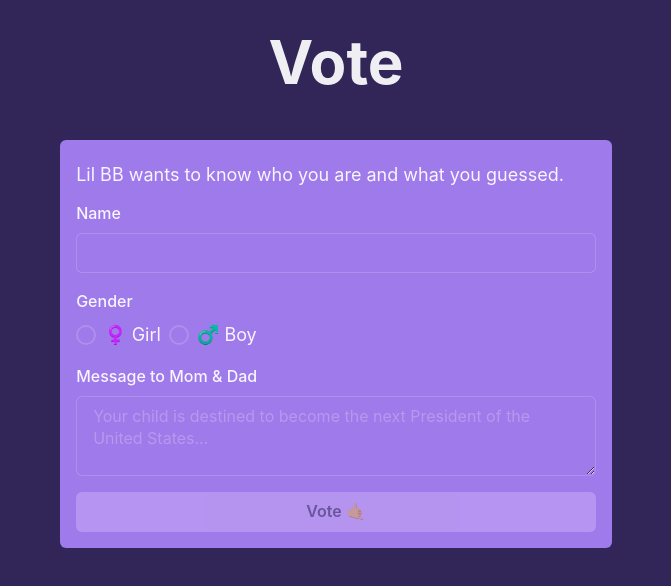
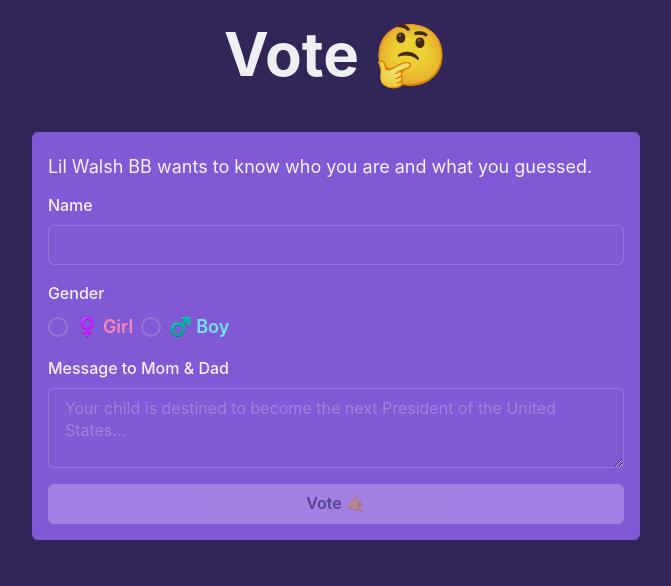
Before and after one commit to jimmyshaka/jcubed, a Next.js app: page /vote in a window 1280 px wide. Shown: the top 586 px of the page, without its empty margins (304-975 px from the left). Built offline with nearby package versions, Linux system fonts and the light colour scheme.

Commit message:
Continue improving overall styling of app

```diff
--- a/pages/index.js
+++ b/pages/index.js
@@ -6,10 +6,10 @@ import { Card, Layout } from '../src/components'
 
 export default function Home() {
   return (
-    <Layout title="Gender Reveal Party">
+    <Layout title="Walsh ♀️♂️ Party">
       <Stack marginTop="2em" spacing={8}>
-        <Card href="/vote">Vote</Card>
-        <Card href="/results">See results</Card>
+        <Card href="/vote">Guess Gender⁉️</Card>
+        <Card href="/results">See Results 🥳</Card>
       </Stack>
     </Layout>
   )
--- a/pages/vote.js
+++ b/pages/vote.js
@@ -9,6 +9,7 @@ import {
   RadioGroup,
   Radio,
   Textarea,
+  Text,
 } from '@chakra-ui/react'
 import { useState } from 'react'
 import { isNil } from 'lodash'
@@ -42,19 +43,19 @@ export default function Voter() {
   const formNotValid = isNil(name) || isNil(gender)
 
   return (
-    <Layout title="Vote">
+    <Layout title="Vote 🤔">
       <FormControl
         margin="1em"
         display="flex"
         flexDirection="column"
-        backgroundColor="purple.400"
-        minHeight="40vh"
+        backgroundColor="purple.500"
+        minHeight="50vh"
         borderRadius="md"
         marginTop="2em"
         padding="1em"
       >
         <FormHelperText fontSize="lg" color="purple.lightest">
-          Lil BB wants to know who you are and what you guessed.
+          Lil Walsh BB wants to know who you are and what you guessed.
         </FormHelperText>
         <FormLabel htmlFor="name" marginTop="1em">
           Name
@@ -63,7 +64,7 @@ export default function Voter() {
           id="name"
           type="text"
           value={name || ''}
-          focusBorderColor="purple.200"
+          focusBorderColor="purple.300"
           onChange={handleInputChange}
         />
         <FormLabel htmlFor="gender" marginTop="1em">
@@ -72,10 +73,11 @@ export default function Voter() {
         <RadioGroup id="gender" onChange={setGender} value={gender}>
           <Stack direction="row">
             <Radio size="lg" value="girl" colorScheme="pink">
-              ♀️ Girl
+            <Text color="pink.300" fontWeight="semibold">♀️ Girl</Text>
+
             </Radio>
             <Radio size="lg" value="boy" colorScheme="blue">
-              ♂️ Boy
+              <Text color="cyan.300" fontWeight="semibold">♂️ Boy</Text>
             </Radio>
           </Stack>
         </RadioGroup>
@@ -83,8 +85,9 @@ export default function Voter() {
           Message to Mom & Dad
         </FormLabel>
         <Textarea
-          focusBorderColor="purple.200"
+          focusBorderColor="purple.300"
           placeholder="Your child is destined to become the next President of the United States..."
+          color="purple.100"
           onChange={handleMessageToParents}
         />
         <Spacer />
--- a/src/components/Card.js
+++ b/src/components/Card.js
@@ -6,12 +6,16 @@ export default function Card({ children, ...rest }) {
       display="flex"
       justifyContent="center"
       alignItems="center"
-      backgroundColor="blue.400"
+      backgroundColor="purple.500"
       borderRadius="8px"
-      color="blue.50"
-      height="6em"
+      borderColor="cyan.300"
+      borderWidth={4}
+      color="cyan.300"
+      height="7em"
       width="12em"
+      padding="0.25em"
       fontSize="2xl"
+      _hover={{ backgroundColor: 'purple.400' }}
       as={Link}
       {...rest}
     >
--- a/src/components/Layout.js
+++ b/src/components/Layout.js
@@ -4,7 +4,7 @@ import Head from 'next/head'
 export default function Layout({ children, title }) {
   return (
     <>
-      <Center flexDirection="column" margin="2em">
+      <Center flexDirection="column" margin="1.5em">
         <Head>
           <title>{title}</title>
         </Head>
--- a/src/theme.js
+++ b/src/theme.js
@@ -12,7 +12,7 @@ const theme = extendTheme({
         backgroundColor: '#322659',
       },
       a: {
-        textDecoration: 'none',
+        textDecoration: 'none !important',
       },
     },
   },
```
